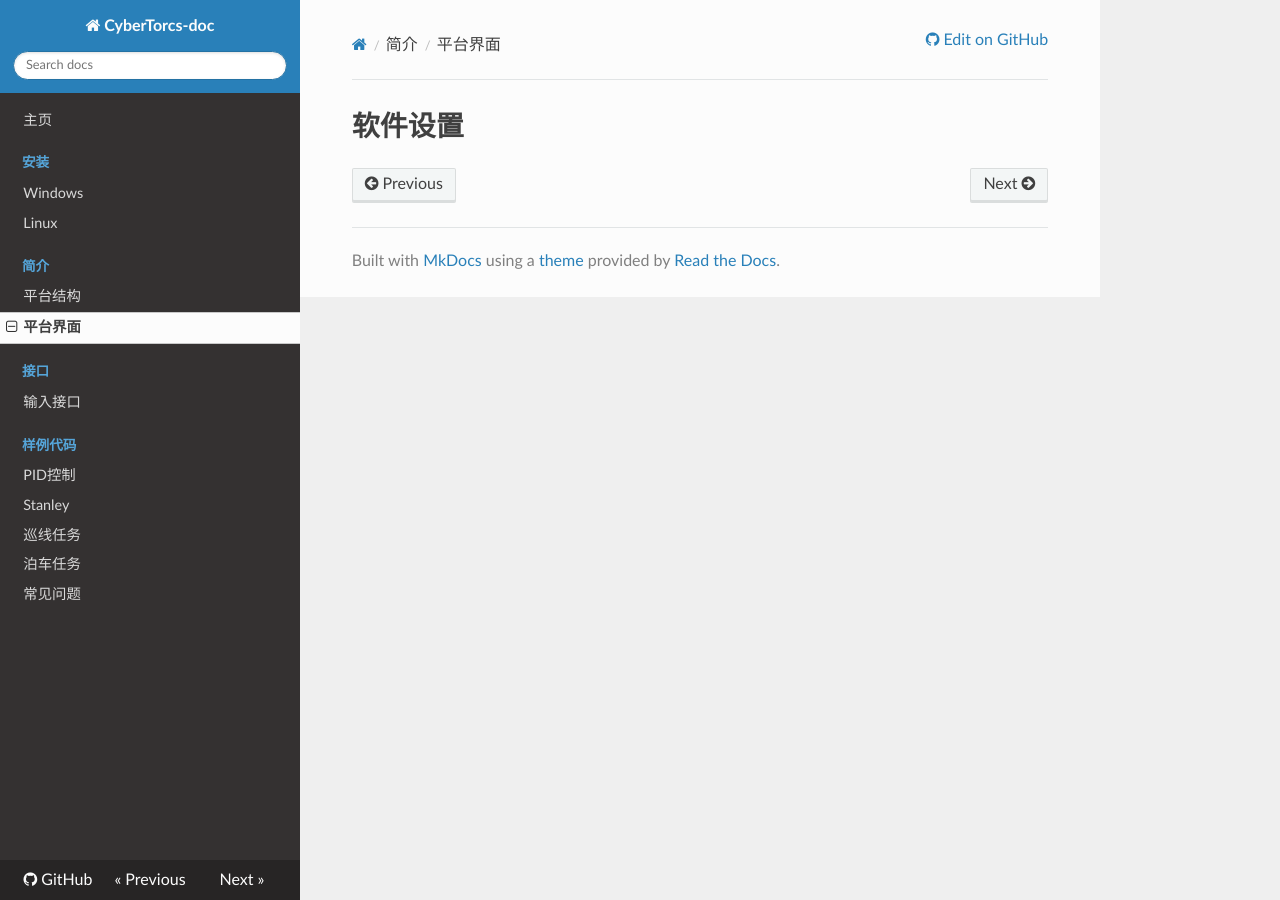
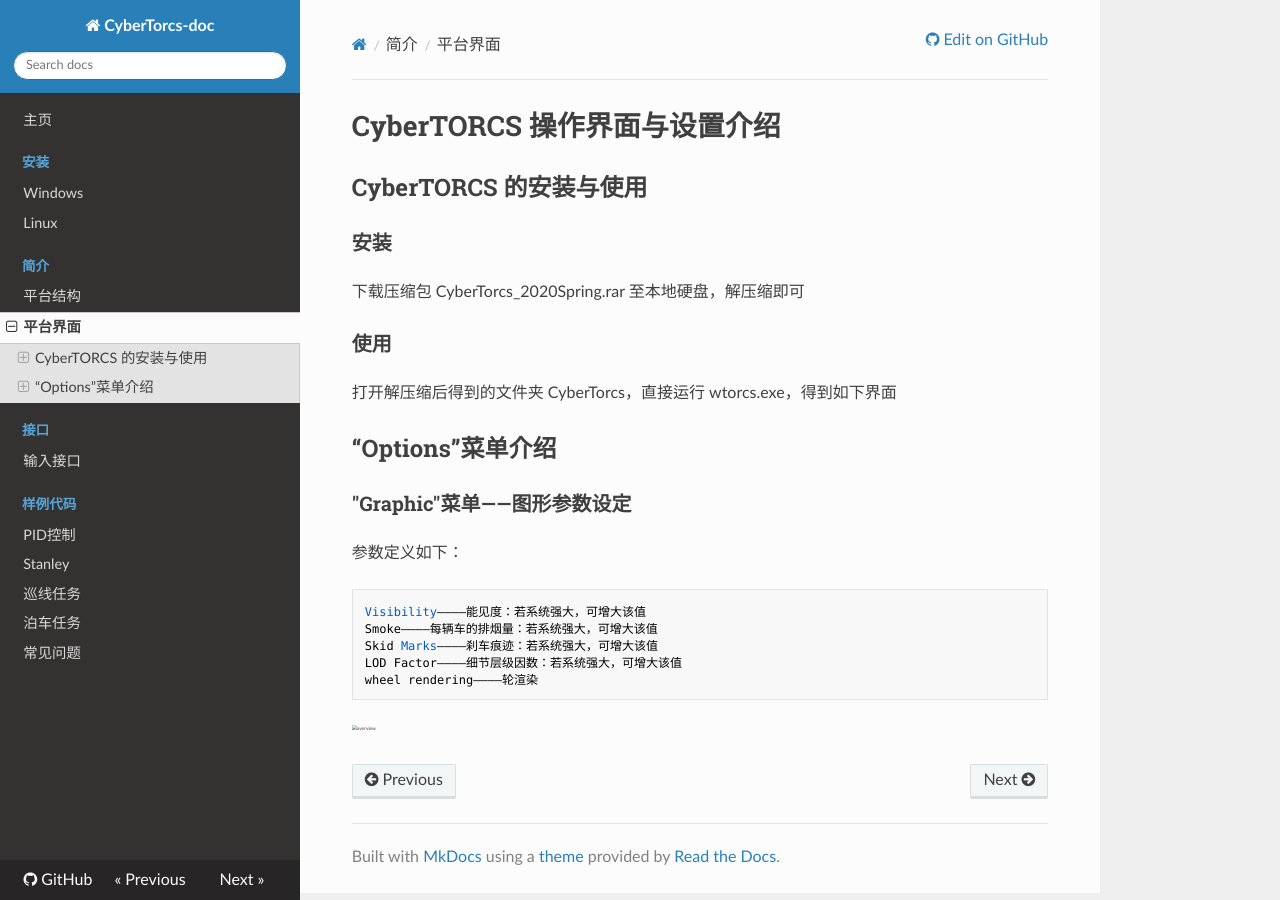
Before and after one commit to WoodOxen/CyberTorcs-doc, an MkDocs documentation site: the page built from docs/intro_settings.md, in a window 1280 px wide. Built offline with MkDocs 1.6.1, drawn with Linux system fonts in a browser that asks for light colours; nearby versions of some CDN libraries.

Commit message:
feat: Inital comment

````diff
--- a/docs/intro_settings.md
+++ b/docs/intro_settings.md
@@ -1 +1,28 @@
-# 软件设置
+# CyberTORCS 操作界面与设置介绍
+
+## CyberTORCS 的安装与使用
+
+### 安装
+
+下载压缩包 CyberTorcs_2020Spring.rar 至本地硬盘，解压缩即可
+
+### 使用
+
+打开解压缩后得到的文件夹 CyberTorcs，直接运行 wtorcs.exe，得到如下界面
+
+## “Options”菜单介绍
+
+
+### "Graphic"菜单——图形参数设定
+
+参数定义如下：
+
+```
+Visibility————能见度：若系统强大，可增大该值
+Smoke————每辆车的排烟量：若系统强大，可增大该值
+Skid Marks————刹车痕迹：若系统强大，可增大该值
+LOD Factor————细节层级因数：若系统强大，可增大该值
+wheel rendering————轮渲染
+```
+
+<img src="images/intro_settings/options.png" alt="overview" style="zoom: 30%;" />
````
Also changed, not shown: images/intro_settings/options.png (added).
